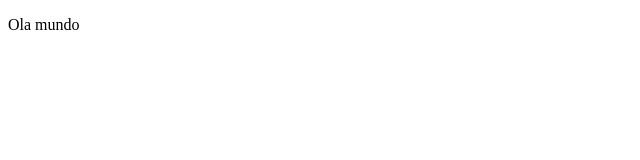
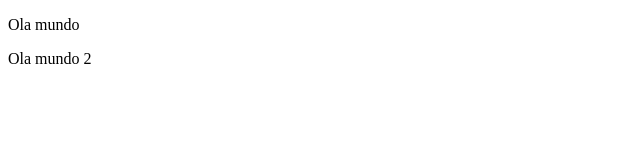
Before and after one commit to bmarchete/palestra-github-uniararas, a plain HTML site: page index.html in a window 1280 px wide. Shown: the full height of the page, 0-640 px from the left. Drawn offline with Linux system fonts and the light colour scheme.

Commit message:
alteração no index

```diff
--- a/index.html
+++ b/index.html
@@ -6,5 +6,6 @@
   </head>
   <body>
     <p>Ola mundo</p>
+    <p>Ola mundo 2</p>
   </body>
 </html>
```
